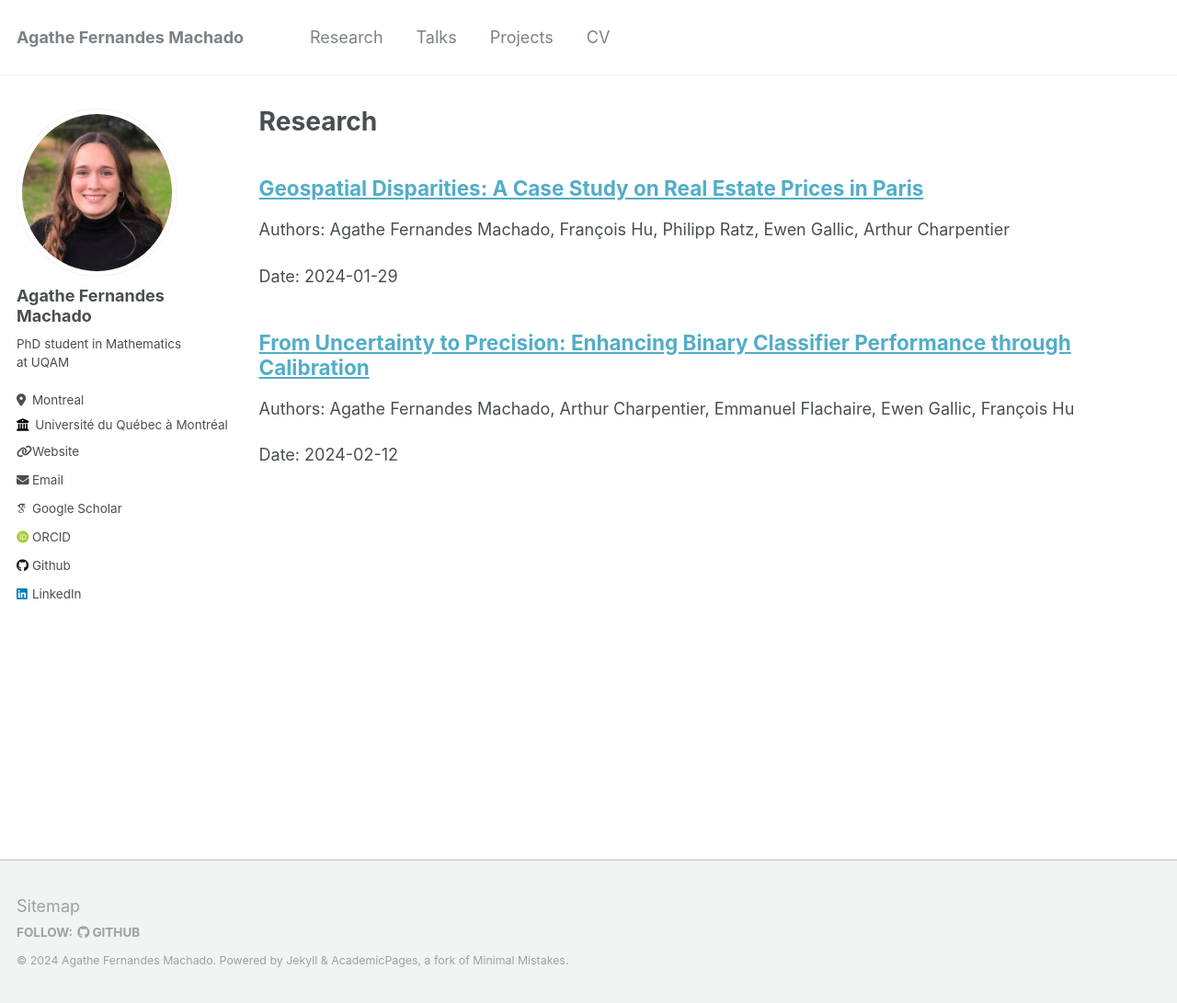
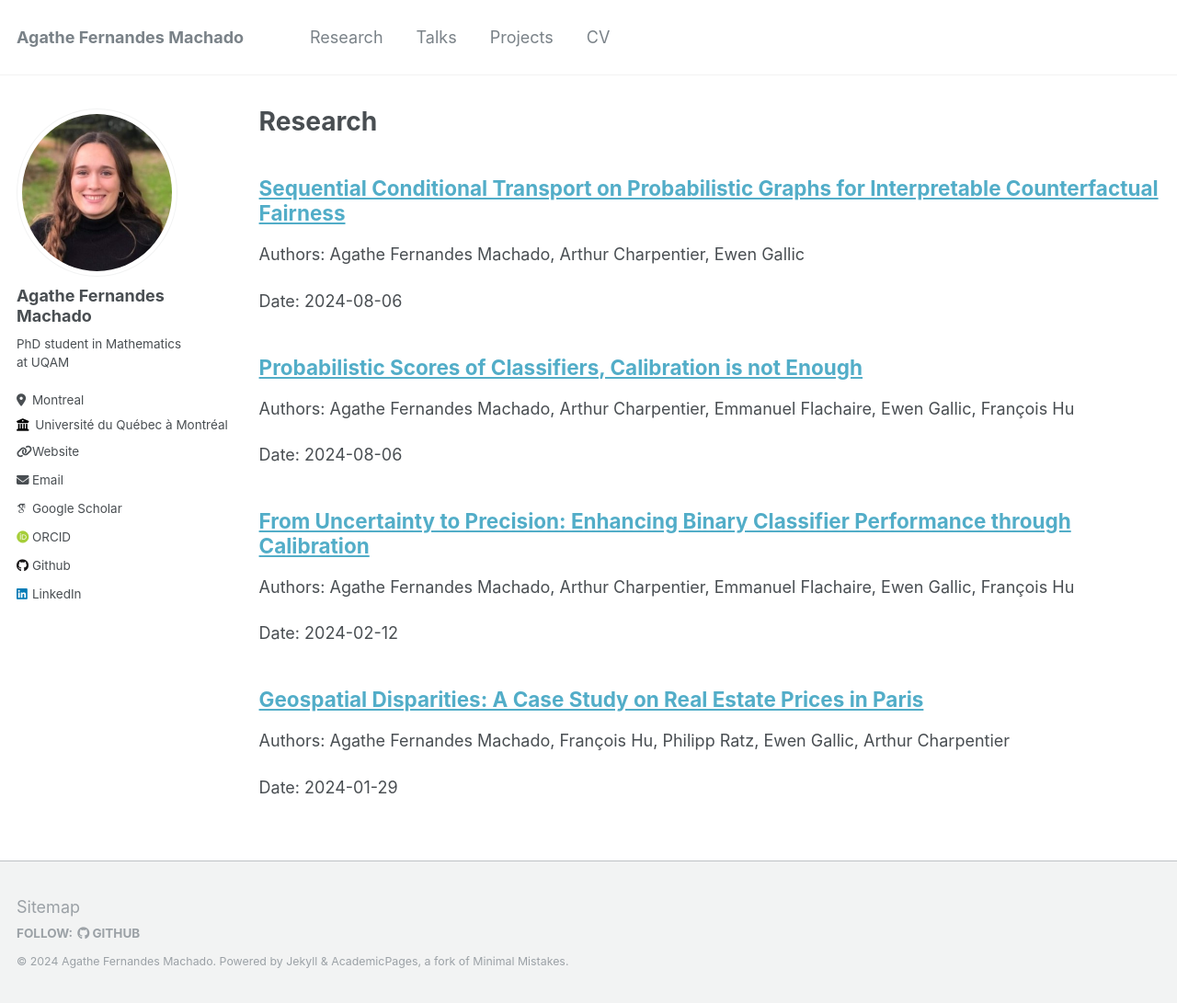
Before and after one commit to fer-agathe/fer-agathe.github.io, a Jekyll site: the page built from _pages/research.md, in a window 1280 px wide and 1091 px high. Shown: the whole window at 92% size. Built offline with Jekyll 4.4.1, drawn with Linux system fonts in a browser that asks for light colours; some web fonts are replaced.

Commit message:
update talks and publications

```diff
--- a/_pages/research.md
+++ b/_pages/research.md
@@ -10,15 +10,29 @@ author_profile: true
 <!-- Manually list your research articles -->
 <div class="archive__item">
   <h2 class="archive__item-title" itemprop="headline">
-    <a href="https://arxiv.org/abs/2401.16197" target="_blank">Geospatial Disparities: A Case Study on Real Estate Prices in Paris</a>
+    <a href="https://arxiv.org/abs/2408.03425" target="_blank">Sequential Conditional Transport on Probabilistic Graphs for Interpretable Counterfactual Fairness</a>
   </h2>
 
   <p class="archive__item-authors">
-    Authors: Agathe Fernandes Machado, François Hu, Philipp Ratz, Ewen Gallic, Arthur Charpentier
+    Authors: Agathe Fernandes Machado, Arthur Charpentier, Ewen Gallic
   </p>
 
   <p class="archive__item-date">
-    Date: 2024-01-29
+    Date: 2024-08-06
+  </p>
+</div>
+
+<div class="archive__item">
+  <h2 class="archive__item-title" itemprop="headline">
+    <a href="https://arxiv.org/abs/2408.03421" target="_blank">Probabilistic Scores of Classifiers, Calibration is not Enough</a>
+  </h2>
+
+  <p class="archive__item-authors">
+    Authors: Agathe Fernandes Machado, Arthur Charpentier, Emmanuel Flachaire, Ewen Gallic, François Hu
+  </p>
+
+  <p class="archive__item-date">
+    Date: 2024-08-06
   </p>
 </div>
 
@@ -35,3 +49,17 @@ author_profile: true
     Date: 2024-02-12
   </p>
 </div>
+
+<div class="archive__item">
+  <h2 class="archive__item-title" itemprop="headline">
+    <a href="https://arxiv.org/abs/2401.16197" target="_blank">Geospatial Disparities: A Case Study on Real Estate Prices in Paris</a>
+  </h2>
+
+  <p class="archive__item-authors">
+    Authors: Agathe Fernandes Machado, François Hu, Philipp Ratz, Ewen Gallic, Arthur Charpentier
+  </p>
+
+  <p class="archive__item-date">
+    Date: 2024-01-29
+  </p>
+</div>
```
Also changed, not shown: _pages/projects.md (+4 -4 lines), _pages/talks.md (+6 -4 lines).
